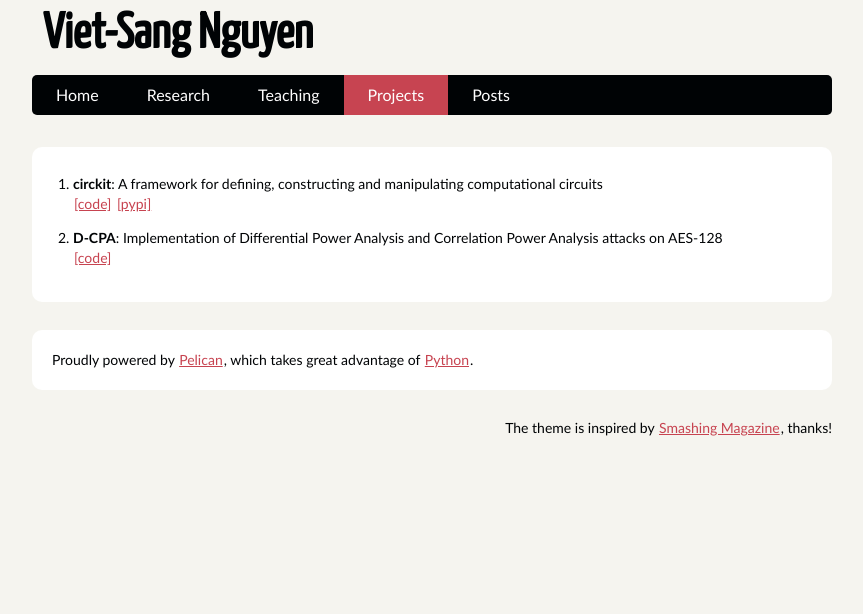
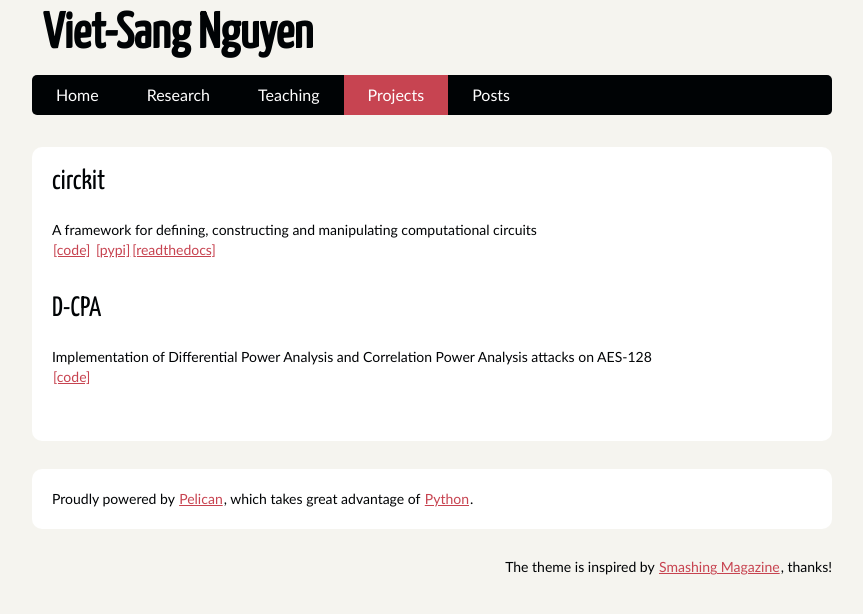
Before and after one commit to nvietsang/nvietsang.github.io, a Jekyll site: the page built from projects.html, in a window 1280 px wide. Shown: the top 614 px of the page, without its empty margins (208-1071 px from the left). Built offline with Jekyll 4.4.1, drawn with Linux system fonts in a browser that asks for light colours.

Commit message:
fix projects

```diff
--- a/projects.html
+++ b/projects.html
@@ -3,13 +3,18 @@ layout: default
 ---
 
 <section id="content" class="body">
-    <ol>
-        <li><b>circkit</b>: A framework for defining, constructing and manipulating computational circuits
-            <br><a href="https://github.com/CryptoExperts/circkit">[code]</a> <a href="https://circkit.readthedocs.io/en/latest/">[pypi]</a>
-        </li>
+    <h1>circkit</h1>
+    <p>
+        A framework for defining, constructing and manipulating computational circuits
+        <br><a href="https://github.com/CryptoExperts/circkit">[code]</a> <a href="https://pypi.org/project/circkit/">[pypi]</a><a href="https://circkit.readthedocs.io/en/latest/">[readthedocs]</a>
+    </p>
+    <br>
 
-        <li><b>D-CPA</b>: Implementation of Differential Power Analysis and Correlation Power Analysis attacks on AES-128
-            <br><a href="https://github.com/nvietsang/dpa-on-aes">[code]</a>
-        </li>
-    </ol>
+    <h1>D-CPA</h1>
+    <p>
+        Implementation of Differential Power Analysis and Correlation Power Analysis attacks on AES-128
+        <br><a href="https://github.com/nvietsang/dpa-on-aes">[code]</a>
+    </p>
+    <br>
+
 </section>
```
